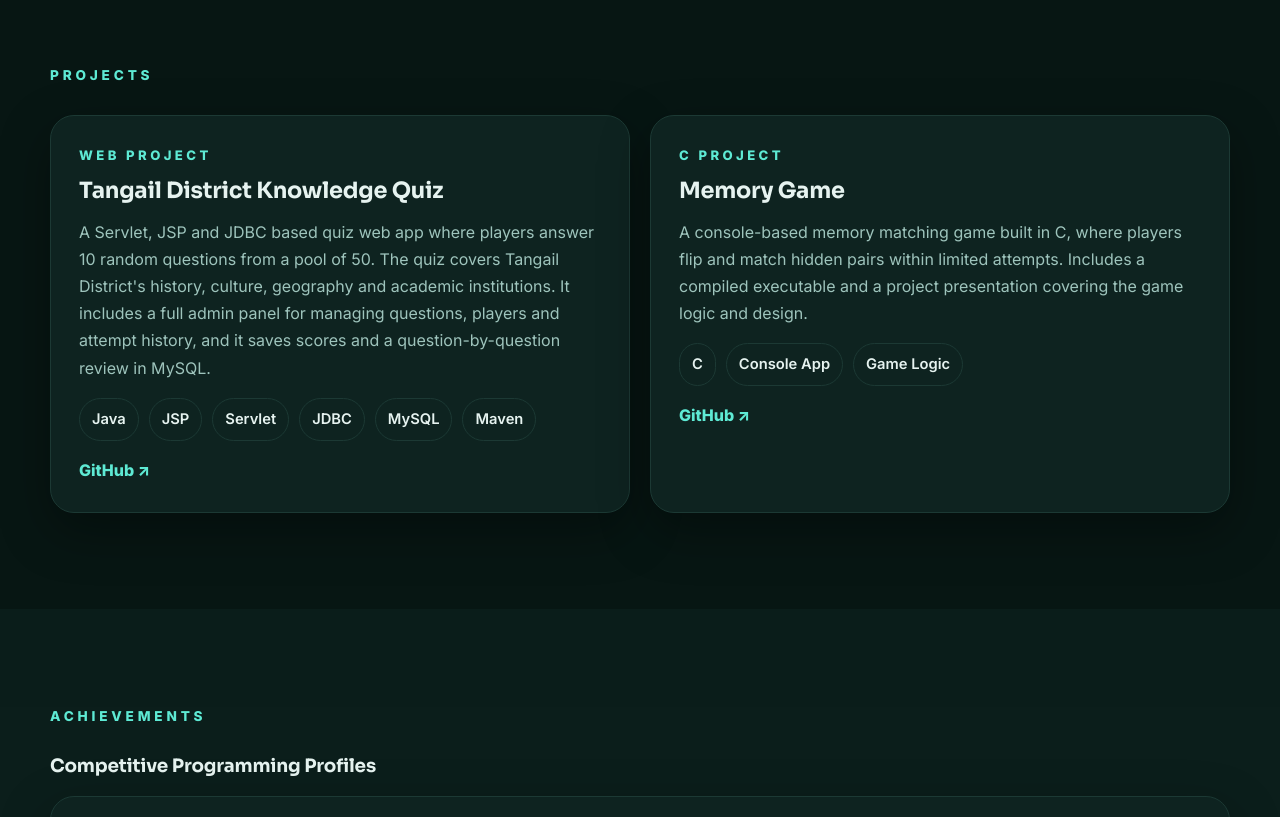
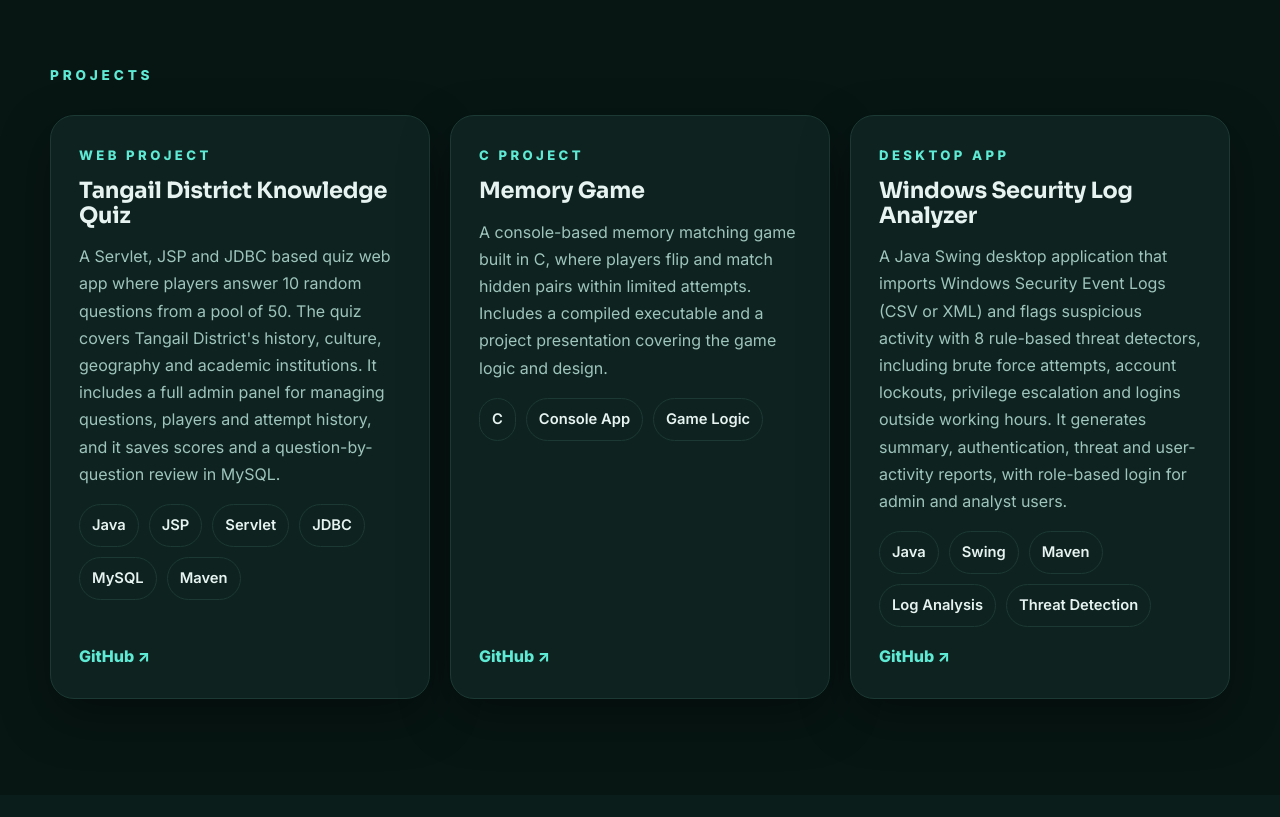
Before and after one commit to Anom-27/Anom-27.github.io, a plain HTML site: page index.html in a window 1280 px wide. Shown: the part 2850-3667 px from the top of the page. Drawn offline with Linux system fonts and the light colour scheme; no server answers.

Commit message:
Add files via upload

```diff
--- a/index.html
+++ b/index.html
@@ -266,6 +266,18 @@
               <a href="https://github.com/Anom-27/Memory-Game" target="_blank" rel="noreferrer">GitHub ↗</a>
             </div>
           </article>
+
+          <article class="project-card reveal">
+            <p class="project-tag">Desktop App</p>
+            <h3>Windows Security Log Analyzer</h3>
+            <p>A Java Swing desktop application that imports Windows Security Event Logs (CSV or XML) and flags suspicious activity with 8 rule-based threat detectors, including brute force attempts, account lockouts, privilege escalation and logins outside working hours. It generates summary, authentication, threat and user-activity reports, with role-based login for admin and analyst users.</p>
+            <div class="chips">
+              <span>Java</span><span>Swing</span><span>Maven</span><span>Log Analysis</span><span>Threat Detection</span>
+            </div>
+            <div class="project-links">
+              <a href="https://github.com/Anom-27/Windows_Security_Log_Analyzer" target="_blank" rel="noreferrer">GitHub ↗</a>
+            </div>
+          </article>
         </div>
       </div>
     </section>
--- a/style.css
+++ b/style.css
@@ -368,6 +368,10 @@ h3{
   gap:20px;
 }
 
+.projects-grid{
+  grid-template-columns:repeat(3, minmax(0,1fr));
+}
+
 .project-card .project-tag{
   margin:0 0 12px;
   color:var(--primary);
@@ -381,8 +385,14 @@ h3{
   color:var(--muted);
 }
 
+.project-card{
+  display:flex;
+  flex-direction:column;
+}
+
 .project-links{
-  margin-top:16px;
+  margin-top:auto;
+  padding-top:16px;
 }
 
 .project-links a{
@@ -687,9 +697,12 @@ h3{
     order:-1;
   }
 
-  .skills-grid,
+  .skills-grid{
+    grid-template-columns:1fr 1fr;
+  }
+
   .projects-grid{
-    grid-template-columns:1fr 1fr;
+    grid-template-columns:1fr;
   }
 
   .achievement-grid{
```
